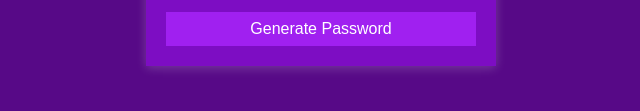
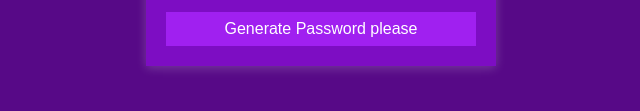
Before and after one commit to raidensoo/password-generator, a plain HTML site: page index.html in a window 1280 px wide. Shown: the part 519-630 px from the top of the page, 319-959 px from the left. Drawn offline with Linux system fonts and the light colour scheme; a web font is replaced by a local one.

Commit message:
Initial commit1

```diff
--- a/index.html
+++ b/index.html
@@ -40,7 +40,7 @@
       </div>
 
       <button class="btn btn-large" id="generate">
-        Generate Password
+        Generate Password please
       </button>
     </div>
     <script src="script.js"></script>
```
